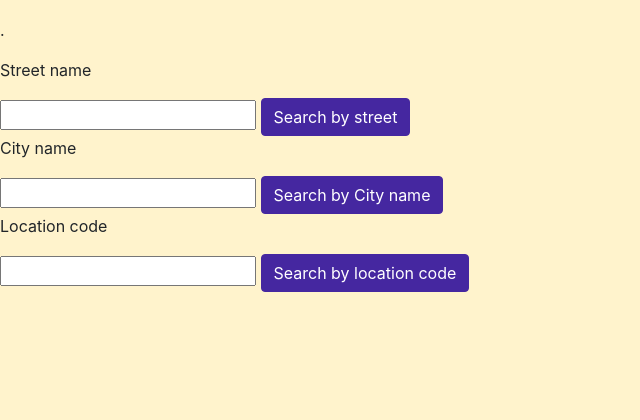
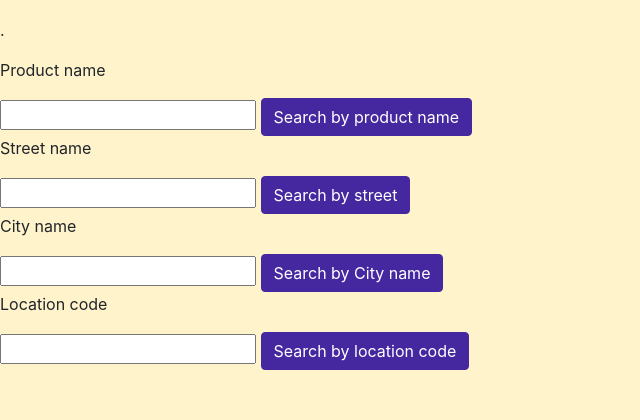
Before and after one commit to UB-ES-19/B5-Vibbo, a Django app: page /vibbo/searchposts in a window 1280 px wide. Shown: the part 78-498 px from the top of the page, without its empty margins (0-640 px from the left). Run offline with Django 3.2, Linux system fonts and the light colour scheme; some libraries are stand-ins or nearby versions.

Commit message:
Add searching by product name

```diff
--- a/vibbo/templates/vibbo/search_posts_page.html
+++ b/vibbo/templates/vibbo/search_posts_page.html
@@ -3,6 +3,19 @@
 
 <p>.</p>
 <p>.</p>
+    <p>Product name</p>
+    <input type="text" id="prod_name" >
+    <button id="search_prod_name" class="btn btn-secondary" >Search by product name</button>
+      <script type="text/javascript">
+          document.getElementById("search_prod_name").onclick = function () {
+              if (document.getElementById('prod_name').value == ""){
+              } else {
+                    var p_name = document.getElementById('prod_name').value;
+                    location.href = "{% url 'found_posts' search_type='name' search_string=12345 %}".replace(/12345/, p_name.toString());
+              }
+          };
+      </script>
+
     <p>Street name</p>
     <input type="text" id="street_name" >
     <button id="search_prod_street" class="btn btn-secondary" >Search by street</button>
--- a/vibbo/vibbo/views.py
+++ b/vibbo/vibbo/views.py
@@ -187,6 +187,8 @@ def found_posts(request, search_type, search_string):
         posts = Post.objects.filter(city__contains=search_string).order_by('-date')
     elif search_type == "locationcode":
         posts = Post.objects.filter(location_code__contains=search_string).order_by('-date')
+    elif search_type == "name":
+        posts = Post.objects.filter(title__contains=search_string).order_by('-date')
 
     context = {
         'request_type': search_type,
```
